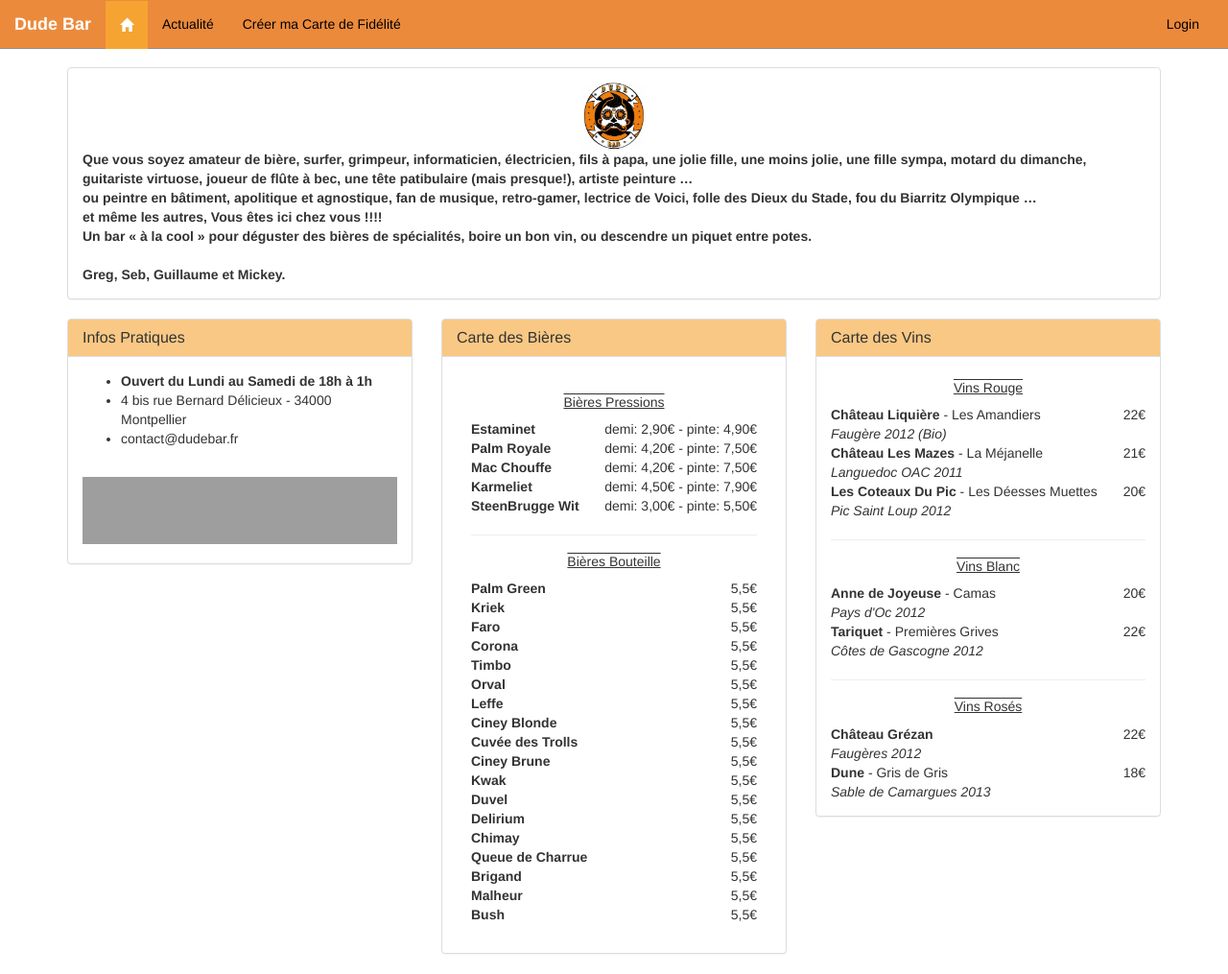
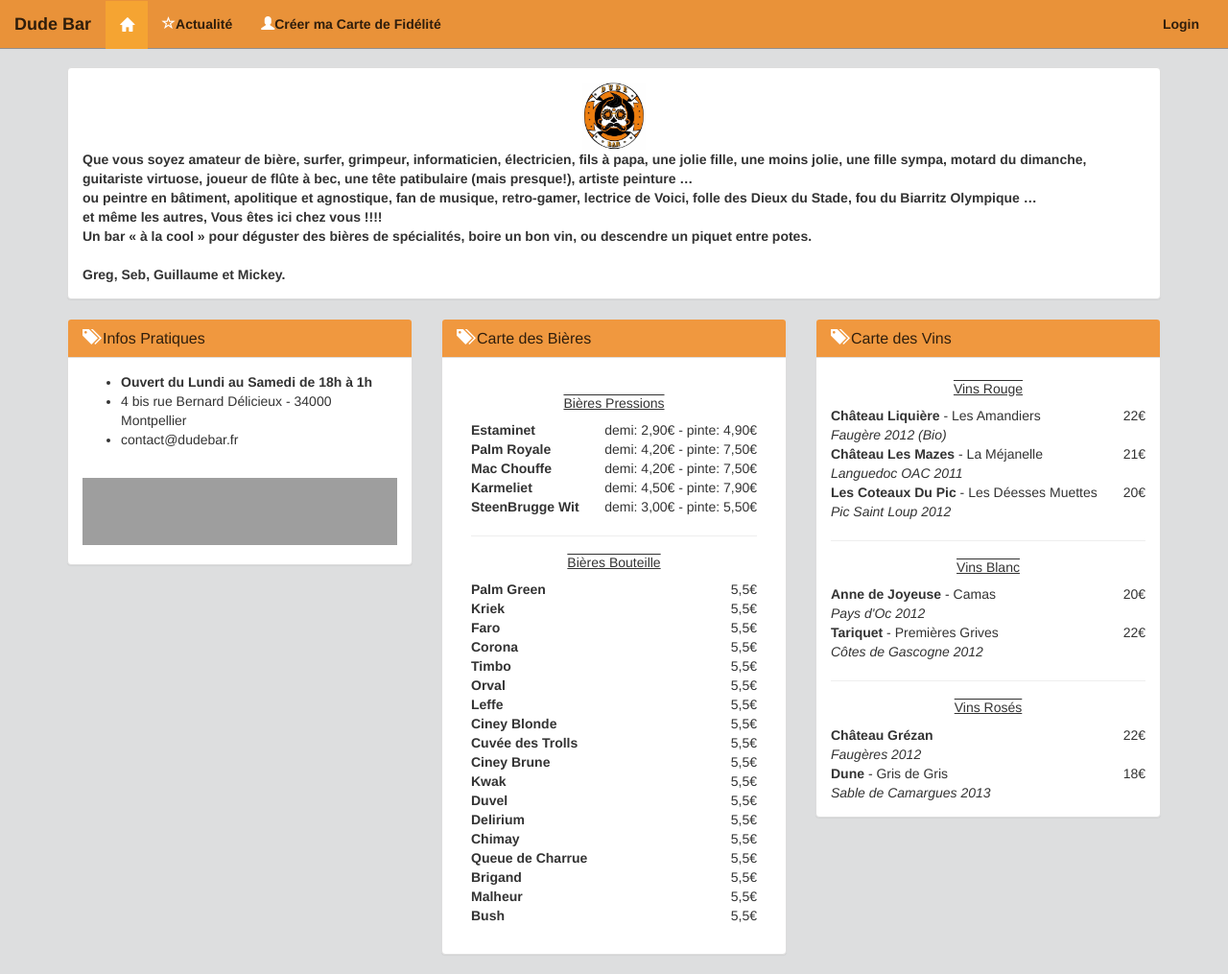
Before and after one commit to DudeBar/WDude, a Django app: page / in a window 1280 px wide. Shown: the whole page at 96% size. Before the commit the page ends 994 px from the top, so only its background shows below. Run offline with Django 3.2, Linux system fonts and the light colour scheme; some libraries are stand-ins or nearby versions; grey boxes are pictures that could not be loaded.

Commit message:
change the design

```diff
--- a/website/static/css/dude.css
+++ b/website/static/css/dude.css
@@ -11,25 +11,32 @@
 
 .dude-head {
     border-color: #928E8E;
-    background-color: rgba(234, 126, 39, 0.9);
+    background-color: rgba(237, 127, 16, 0.8);
 }
 
 .logo-head {
-    color: white;
+    color: rgba(0, 0, 0, 0.8);
     font-weight: bold;
 }
 
 .navbar-default .navbar-nav>li>a {
-    color: black;
+    color: rgba(0, 0, 0, 0.8);
+    font-weight: bold;
+}
+.navbar-default .navbar-nav>li>a>span {
+    color: white;
 }
 .navbar-default .navbar-nav>li>a:hover{
     color: white;
 }
 
 .panel-default>.panel-heading {
-    color: #333;
-    background-color: rgba(245, 164, 50, 0.6);
+    color: rgba(0, 0, 0, 0.8);
+    background-color: rgba(237, 127, 16, 0.8);
     border-color: #ddd;
+}
+.panel-default>.panel-heading>.panel-title{
+
 }
 
 .btn-primary {
@@ -103,6 +110,12 @@
     display: none;
 }
 
+.white-ico {
+    color: white;
+    margin-right: 5px;
+}
+
 body {
     padding-top: 70px;
+    background-color: rgba(170, 174, 175, 0.4);
 }
--- a/website/templates/actu.html
+++ b/website/templates/actu.html
@@ -8,7 +8,7 @@
                 <div class="col-lg-4">
                     <div class="panel panel-default">
                         <div class="panel-heading">
-                            <h3 class="panel-title">{{ actu.date|date:"d/m/Y" }}</h3>
+                            <h3 class="panel-title"><span class="glyphicon glyphicon-star white-ico"></span>{{ actu.date|date:"d/m/Y" }}</h3>
                         </div>
                         <div class="panel-body">
                             <div class="lg-col-12">
--- a/website/templates/base.html
+++ b/website/templates/base.html
@@ -44,11 +44,11 @@
     <div class="collapse navbar-collapse navbar-ex1-collapse">
         <ul class="nav navbar-nav">
             <li {% ifequal nav_id 'home' %}class="active"{% endifequal %}><a href="{% url 'home' %}" class="glyphicon glyphicon-home"></a></li>
-            <li {% ifequal nav_id 'actu' %}class="active"{% endifequal %}><a href="{% url 'actu' %}">Actualité</a></li>
+            <li {% ifequal nav_id 'actu' %}class="active"{% endifequal %}><a href="{% url 'actu' %}"><span class="glyphicon glyphicon-star-empty"></span>Actualité</a></li>
             {% if request.session.customer_id %}
-                <li {% ifequal nav_id 'customer' %}class="active"{% endifequal %}><a href="{% url 'customer_account' %}">Mon Compte</a></li>
+                <li {% ifequal nav_id 'customer' %}class="active"{% endifequal %}><a href="{% url 'customer_account' %}"><span class="glyphicon glyphicon-user"></span>Mon Compte</a></li>
             {% else %}
-                <li {% ifequal nav_id 'customer' %}class="active"{% endifequal %}><a href="{% url 'customer_create' %}">Créer ma Carte de Fidélité</a></li>
+                <li {% ifequal nav_id 'customer' %}class="active"{% endifequal %}><a href="{% url 'customer_create' %}"><span class="glyphicon glyphicon-user"></span>Créer ma Carte de Fidélité</a></li>
             {% endif %}
             {% if user.is_authenticated %}
                 <li {% ifequal nav_id 'administration' %}class="active"{% endifequal %}><a href="{% url 'barman_account' %}">Administration</a></li>
--- a/website/templates/home.html
+++ b/website/templates/home.html
@@ -23,7 +23,7 @@
         <div class="col-lg-4">
             <div class="panel panel-default">
                 <div class="panel-heading">
-                    <h3 class="panel-title">Infos Pratiques</h3>
+                    <h3 class="panel-title"><span class="glyphicon glyphicon-tags white-ico"></span>Infos Pratiques</h3>
                 </div>
                 <div class="panel-body">
                     <ul>
@@ -42,7 +42,7 @@
         <div class="col-lg-4">
             <div class="panel panel-default">
                 <div class="panel-heading">
-                    <h3 class="panel-title">Carte des Bières</h3>
+                    <h3 class="panel-title"><span class="glyphicon glyphicon-tags white-ico"></span>Carte des Bières</h3>
                 </div>
                 <div class="panel-body">
                     <div class="panel-body">
@@ -102,7 +102,7 @@
         <div class="col-lg-4">
             <div class="panel panel-default">
                 <div class="panel-heading">
-                    <h3 class="panel-title">Carte des Vins</h3>
+                    <h3 class="panel-title"><span class="glyphicon glyphicon-tags white-ico"></span>Carte des Vins</h3>
                 </div>
                 <div class="panel-body">
                     <h5>Vins Rouge</h5>
```
